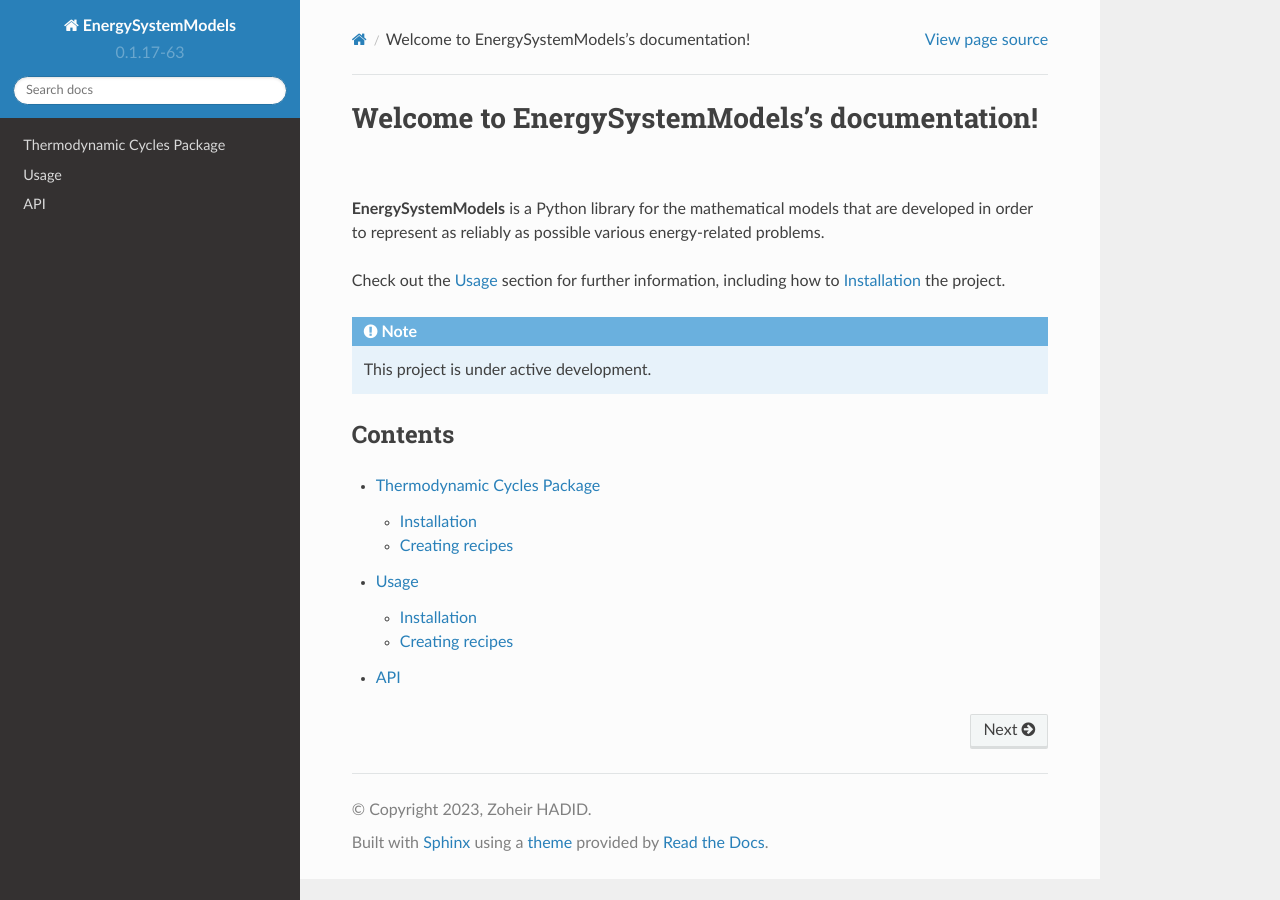
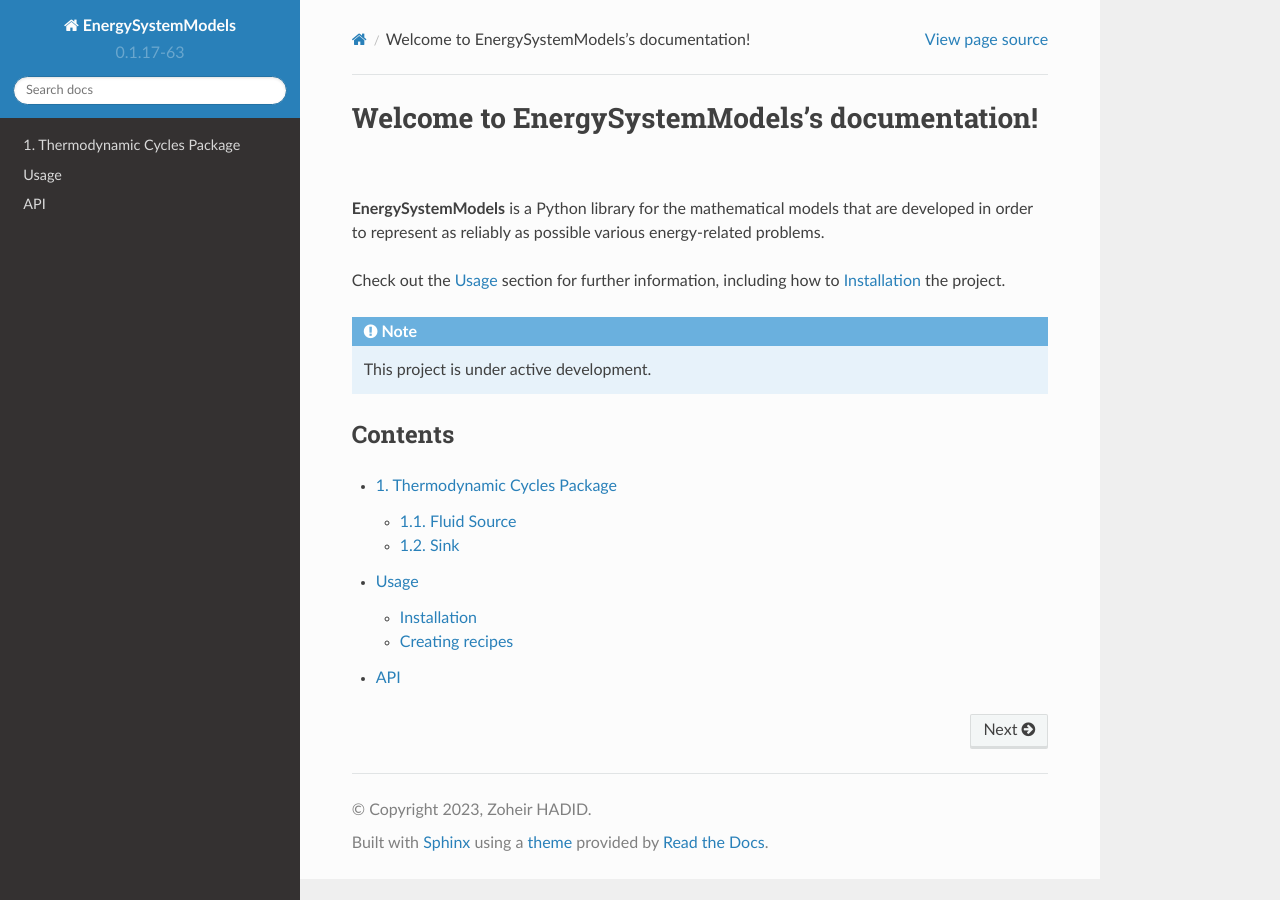
Before and after one commit to ZoheirHADID/EnergySystemModels-Tutorial, a Sphinx documentation site: the page built from docs/source/index.rst, in a window 1280 px wide. Built offline with Sphinx 7.4.7 and the Read the Docs theme 2.0.0, drawn with Linux system fonts in a browser that asks for light colours.

Commit message:
Update Thermodynamic Cycles Package.rst

```diff
--- a/docs/source/Thermodynamic Cycles Package.rst
+++ b/docs/source/Thermodynamic Cycles Package.rst
@@ -1,10 +1,10 @@
-Thermodynamic Cycles Package
+1. Thermodynamic Cycles Package
 =====
 
 .. _installation:
 
-Installation
-------------
+1.1. Fluid Source
+-----------------
 
 To use EnergySystemModels, first install it using pip:
 
@@ -12,8 +12,8 @@
 
    (.venv) $ pip install EnergySystemModels
 
-Creating recipes
-----------------
+1.2. Sink
+---------
 
 To retrieve a list of random ingredients,
 you can use the ``lumache.get_random_ingredients()`` function:
```
